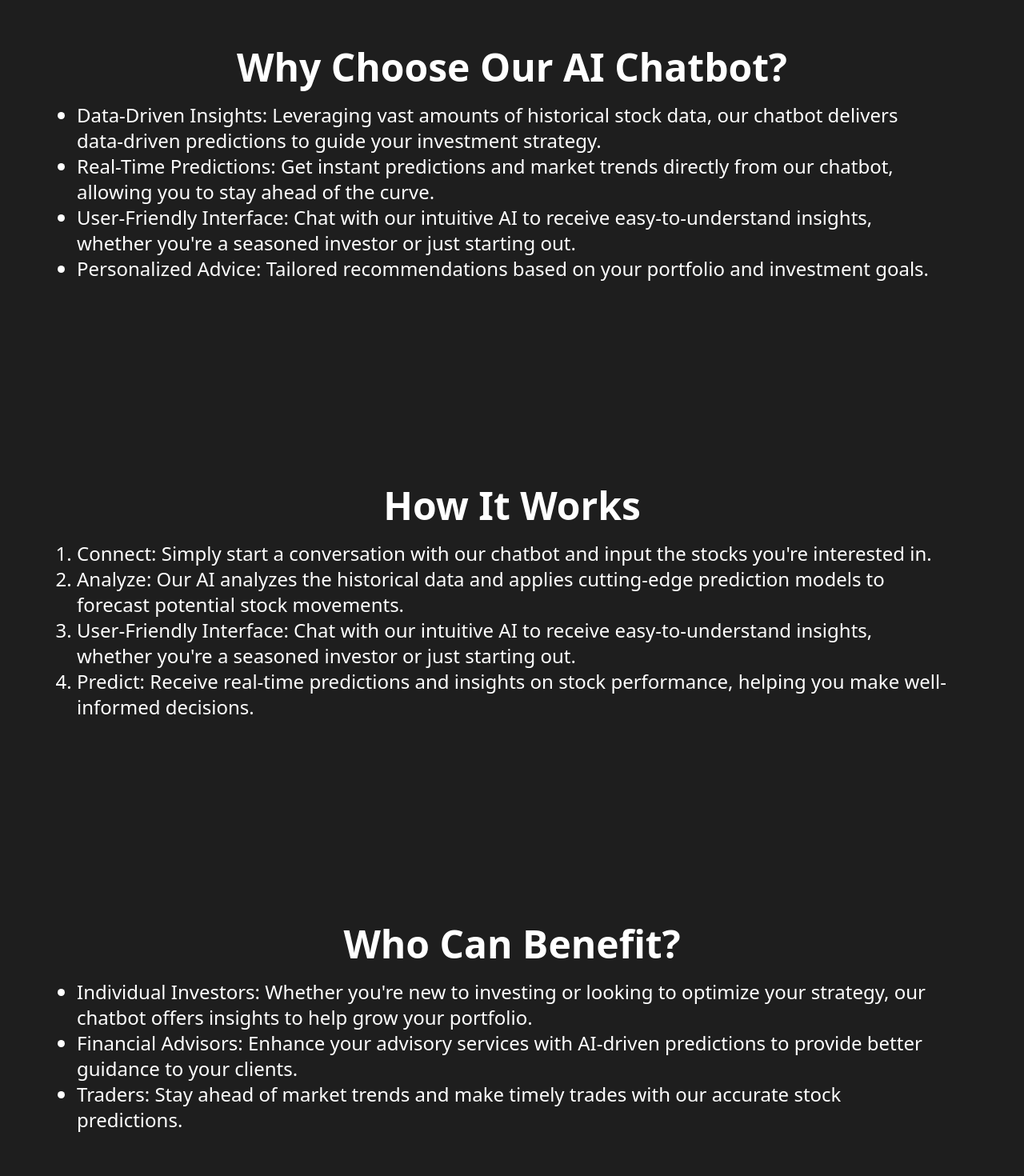
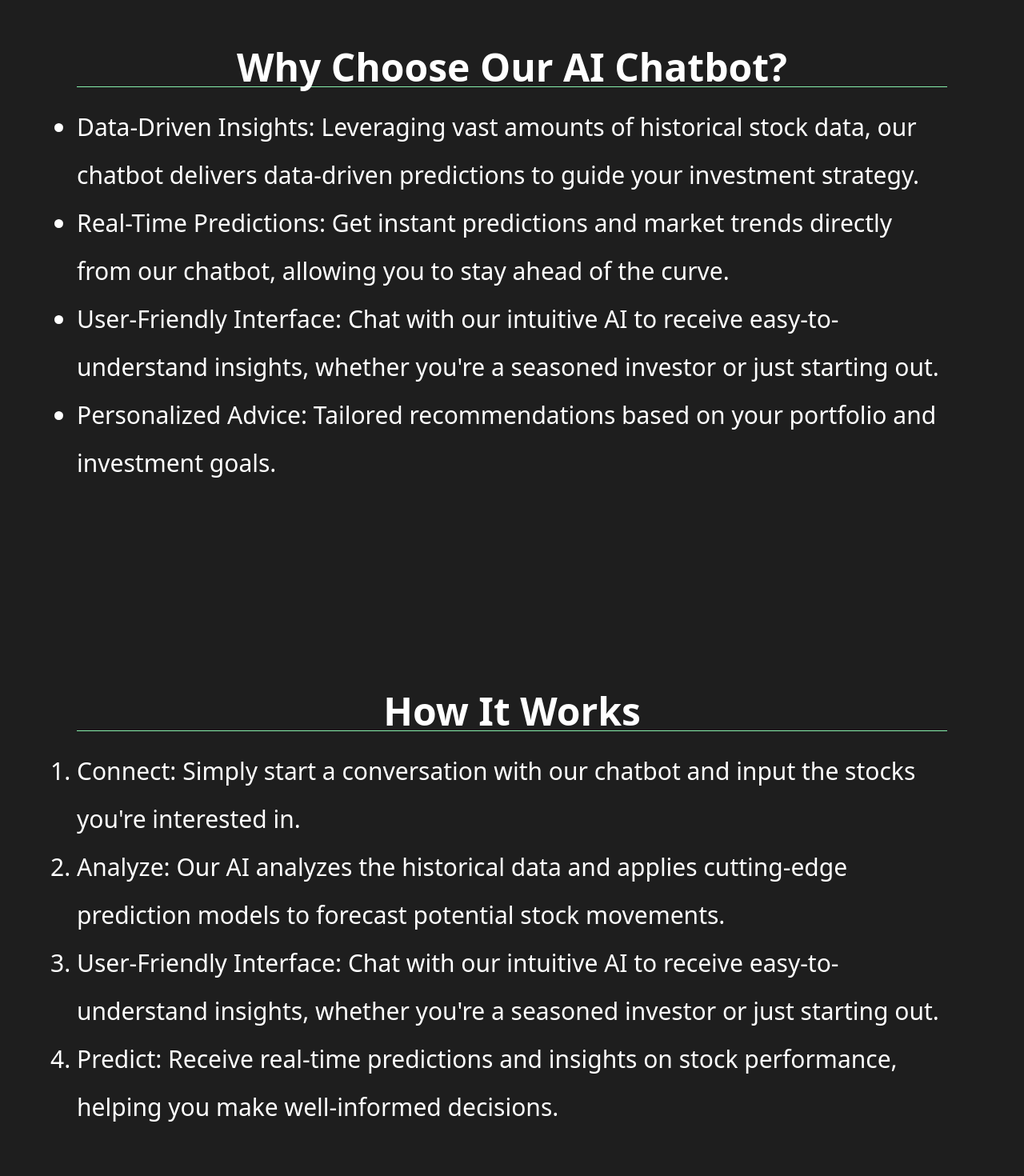
Before and after one commit to AbeTavarez/AI-Stocks-Prod, a Next.js app: page / in a window 1280 px wide. Shown: the part 1440-2910 px from the top of the page at 80% size. Built offline with nearby package versions, Linux system fonts and the light colour scheme.

Commit message:
sections done

```diff
--- a/app/page.tsx
+++ b/app/page.tsx
@@ -4,11 +4,10 @@ import Link from "next/link";
 export default function Home() {
   return (
     <main className="flex min-h-screen flex-col items-center p-24 font-sans">
-
       <Hero />
 
       <div className="mt-32">
-        <p className=" text-2xl md:text-5xl text-center leading-loose">
+        <p className="text-2xl md:text-5xl text-center leading-loose">
           Welcome to the next generation of stock market analysis. Our
           AI-powered chatbot harnesses the power of advanced machine learning
           algorithms to analyze historical stock data and provide accurate
@@ -37,86 +36,88 @@ export default function Home() {
         </div>
       </div>
 
-      <div className="my-32">
-        <h2 className="text-5xl font-semibold mb-5 text-center">
+      <section id="why-choose-us" className="my-32">
+        <h2 className="text-5xl font-semibold mb-5 text-center border-b border-b-green-300">
           Why Choose Our AI Chatbot?
         </h2>
 
-        <ul className="text-xl md:text-2xl">
-          <li className="list-disc">
+        <ul className="text-xl md:text-3xl ">
+          <li className="list-disc leading-loose">
             Data-Driven Insights: Leveraging vast amounts of historical stock
             data, our chatbot delivers data-driven predictions to guide your
             investment strategy.
           </li>
-          <li className="list-disc">
+          <li className="list-disc leading-loose">
             Real-Time Predictions: Get instant predictions and market trends
             directly from our chatbot, allowing you to stay ahead of the curve.
           </li>
-          <li className="list-disc">
+          <li className="list-disc leading-loose">
             User-Friendly Interface: Chat with our intuitive AI to receive
             easy-to-understand insights, whether you&apos;re a seasoned investor
             or just starting out.
           </li>
-          <li className="list-disc">
+          <li className="list-disc leading-loose">
             Personalized Advice: Tailored recommendations based on your
             portfolio and investment goals.
           </li>
         </ul>
-      </div>
+      </section>
 
-      <div id='how-it-works' className="my-32">
-        <h2 className="text-5xl font-semibold mb-5 text-center">
+      <section id="how-it-works" className="my-32">
+        <h2 className="text-5xl font-semibold mb-5 text-center border-b border-b-green-300">
           How It Works
         </h2>
 
-        <ul className="text-xl md:text-2xl">
-          <li className="list-decimal">
+        <ul className="text-xl md:text-3xl">
+          <li className="list-decimal leading-loose">
             Connect: Simply start a conversation with our chatbot and input the
             stocks you&apos;re interested in.
           </li>
-          <li className="list-decimal">
+          <li className="list-decimal leading-loose">
             Analyze: Our AI analyzes the historical data and applies
             cutting-edge prediction models to forecast potential stock
             movements.
           </li>
-          <li className="list-decimal">
+          <li className="list-decimal leading-loose">
             User-Friendly Interface: Chat with our intuitive AI to receive
             easy-to-understand insights, whether you&apos;re a seasoned investor
             or just starting out.
           </li>
-          <li className="list-decimal">
+          <li className="list-decimal leading-loose">
             Predict: Receive real-time predictions and insights on stock
             performance, helping you make well-informed decisions.
           </li>
         </ul>
-      </div>
+      </section>
 
-      <div className="my-32">
-        <h2 className="text-5xl font-semibold mb-5 text-center">
+      <section id="who-can-benefit" className="my-32">
+        <h2 className="text-5xl font-semibold mb-5 text-center border-b border-b-green-300">
           Who Can Benefit?
         </h2>
 
-        <ul className="text-xl md:text-2xl">
-          <li className="list-disc">
+        <ul className="text-xl md:text-3xl">
+          <li className="list-disc leading-loose">
             Individual Investors: Whether you&apos;re new to investing or
             looking to optimize your strategy, our chatbot offers insights to
             help grow your portfolio.
           </li>
-          <li className="list-disc">
+          <li className="list-disc leading-loose">
             Financial Advisors: Enhance your advisory services with AI-driven
             predictions to provide better guidance to your clients.
           </li>
-          <li className="list-disc">
+          <li className="list-disc leading-loose">
             Traders: Stay ahead of market trends and make timely trades with our
             accurate stock predictions.
           </li>
         </ul>
-      </div>
+      </section>
 
       <div className="mt-32 text-center">
-        <h2 className="text-5xl mb-10 font-semibold">Start Predicting Your Success Today</h2>
+        <h2 className="text-5xl mb-10 font-semibold">
+          Start Predicting Your Success Today
+        </h2>
         <p className=" text-2xl md:text-5xl text-center leading-loose">
-          Don’t let the market&apos;s unpredictability hold you back. Join
+          Don&apos;t let the market&apos;s unpredictability hold you back. Join
           countless others who trust our AI-powered chatbot to navigate the
           complexities of the stock market. Start chatting now and take control
           of your financial future.
```
